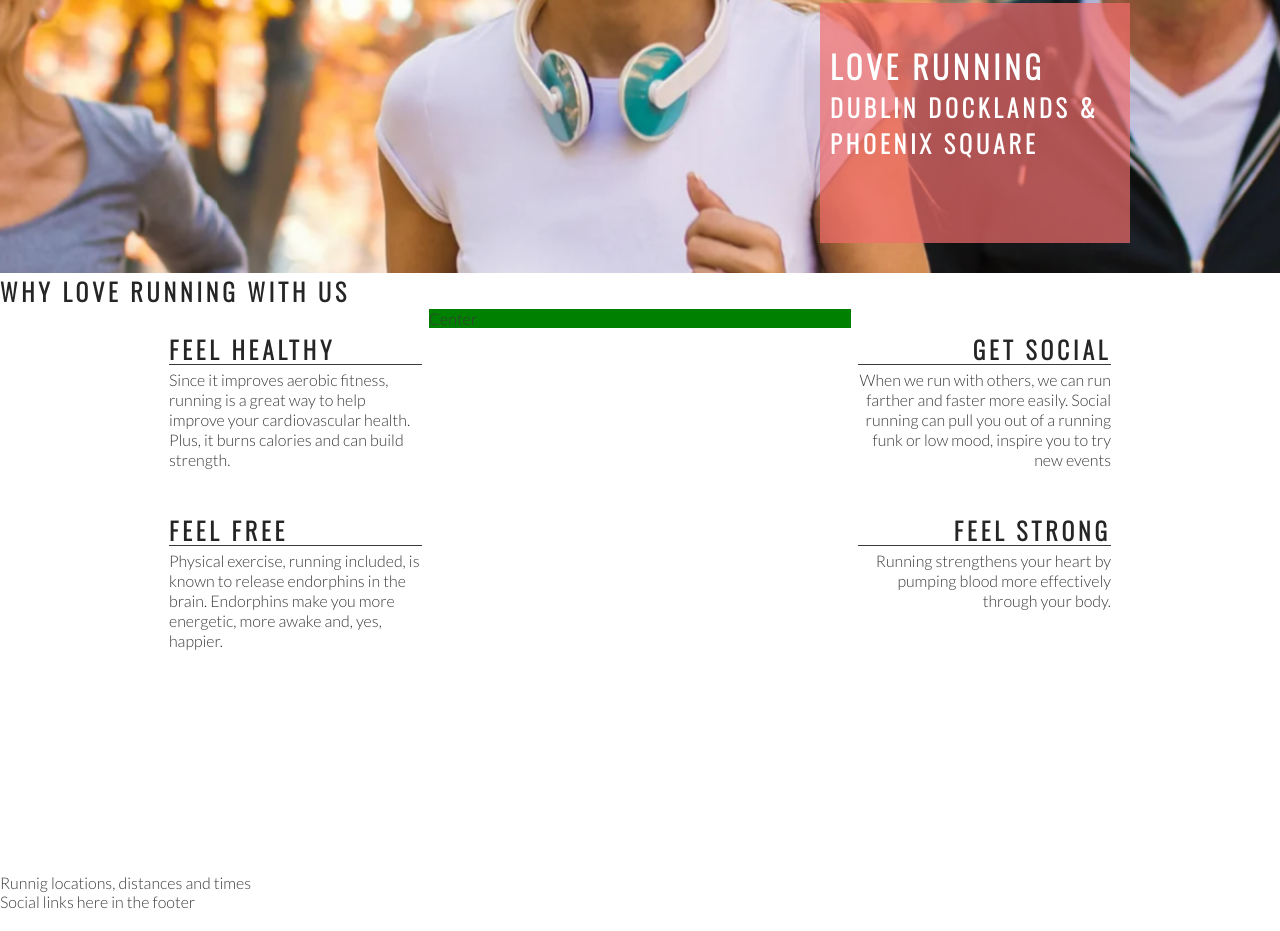
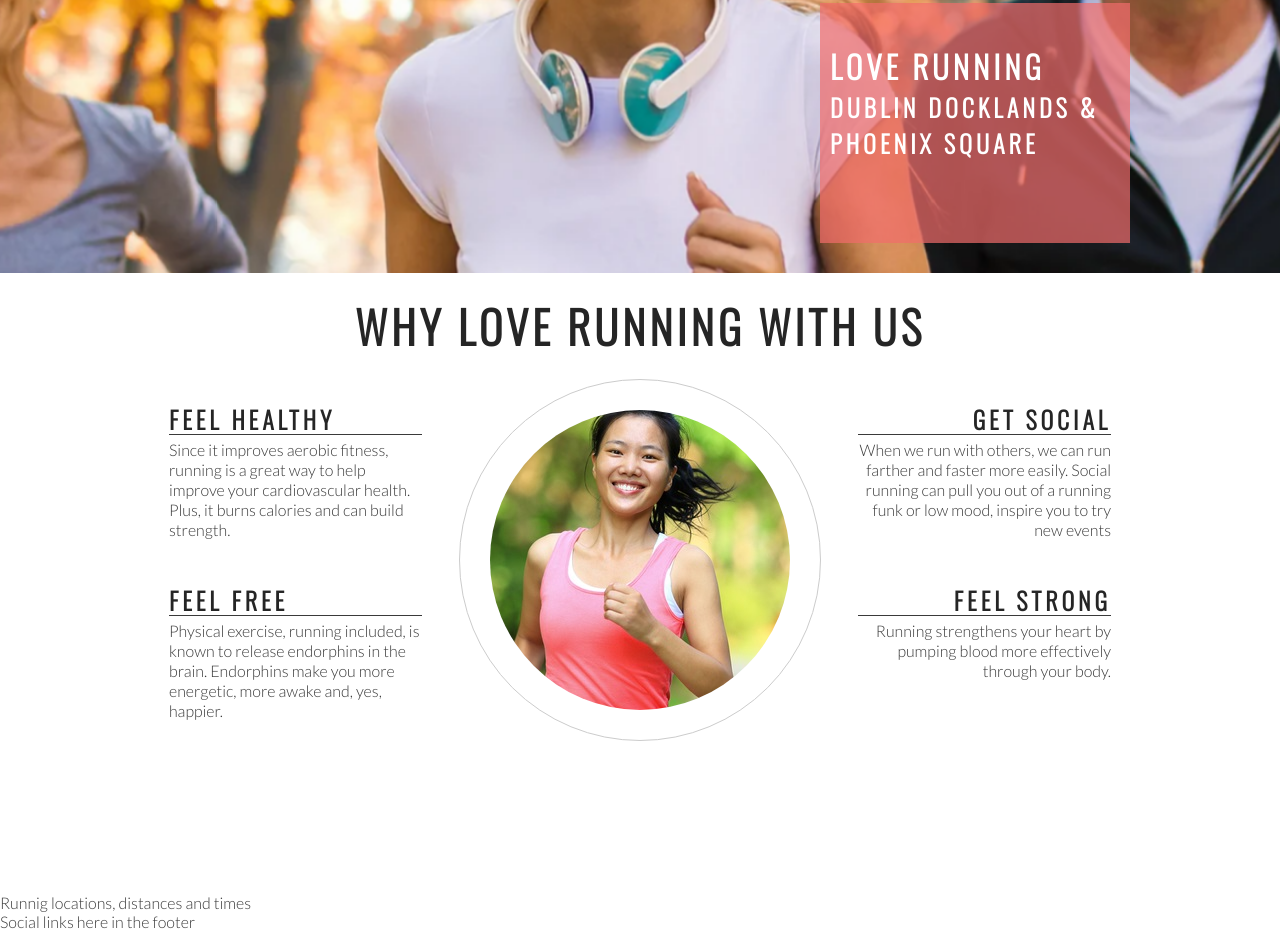
Before and after one commit to gStarhigh/love-running, a plain HTML site: page index.html in a window 1280 px wide. Shown: the part 402-1333 px from the top of the page. Drawn offline with nearby package versions, Linux system fonts and the light colour scheme.

Commit message:
add club ethos central image and style into a circle

```diff
--- a/assets/css/style.css
+++ b/assets/css/style.css
@@ -128,7 +128,6 @@ h1, h2 {
 #center-about {
     width: 33%;
     margin: 0 auto;
-    background-color: green;
 }
 
 hr {
@@ -160,3 +159,26 @@ hr {
 .right-about-heading p {
     text-align: right;
 }
+
+#welcome {
+    text-align: center;
+    margin: 20px 0;
+    font-size: 280%;
+}
+
+#circle-container {
+    width: 300px;
+    height: 300px;
+    padding: 30px;
+    border-style: solid;
+    border-color: #ccc;
+    border-width: 1px;
+    border-radius: 50%;
+    margin: 0 auto;
+}
+
+#circle-cover-bg {
+    background: url(../images/ethos-center-image.jpg) no-repeat center center;
+    height: 100%;
+    border-radius: 50%;
+}
--- a/index.html
+++ b/index.html
@@ -38,7 +38,7 @@
         </div>
     </section>
     <section id="club-ethos">
-        <h1>Why Love Running With Us</h1>
+        <h2 id="welcome">Why Love Running With Us</h2>
         <div id="left-about">
             <div class="left-about-heading">
                 <h2>Feel Healthy</h2>
@@ -67,7 +67,13 @@
                 </p>
             </div>
         </div>
-        <div id="center-about">Center</div>
+        <div id="center-about">
+            <div id="circle-container">
+                <div id="circle-cover-bg">
+
+                </div>
+            </div>
+        </div>
     </section>
     <section>
         Runnig locations, distances and times
```
Also changed, not shown: assets/images/ethos-center-image.jpg (added).
